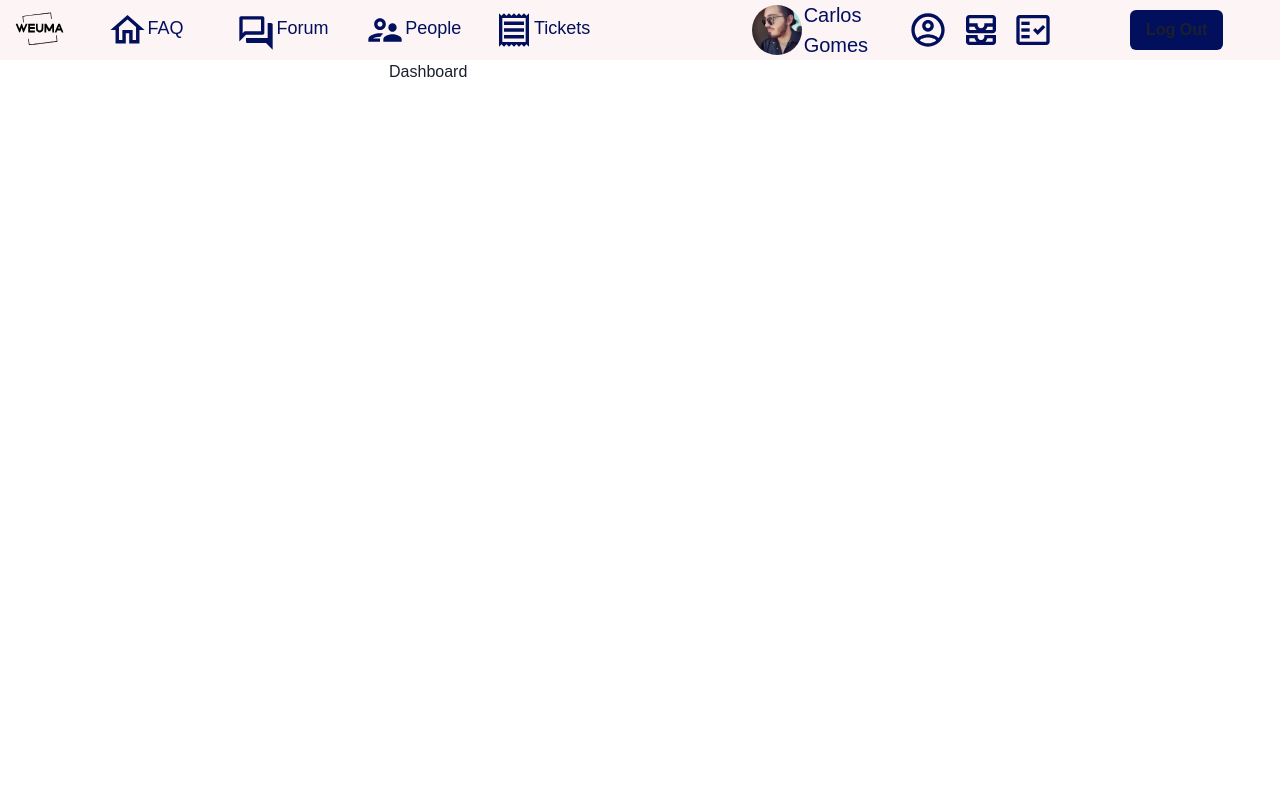
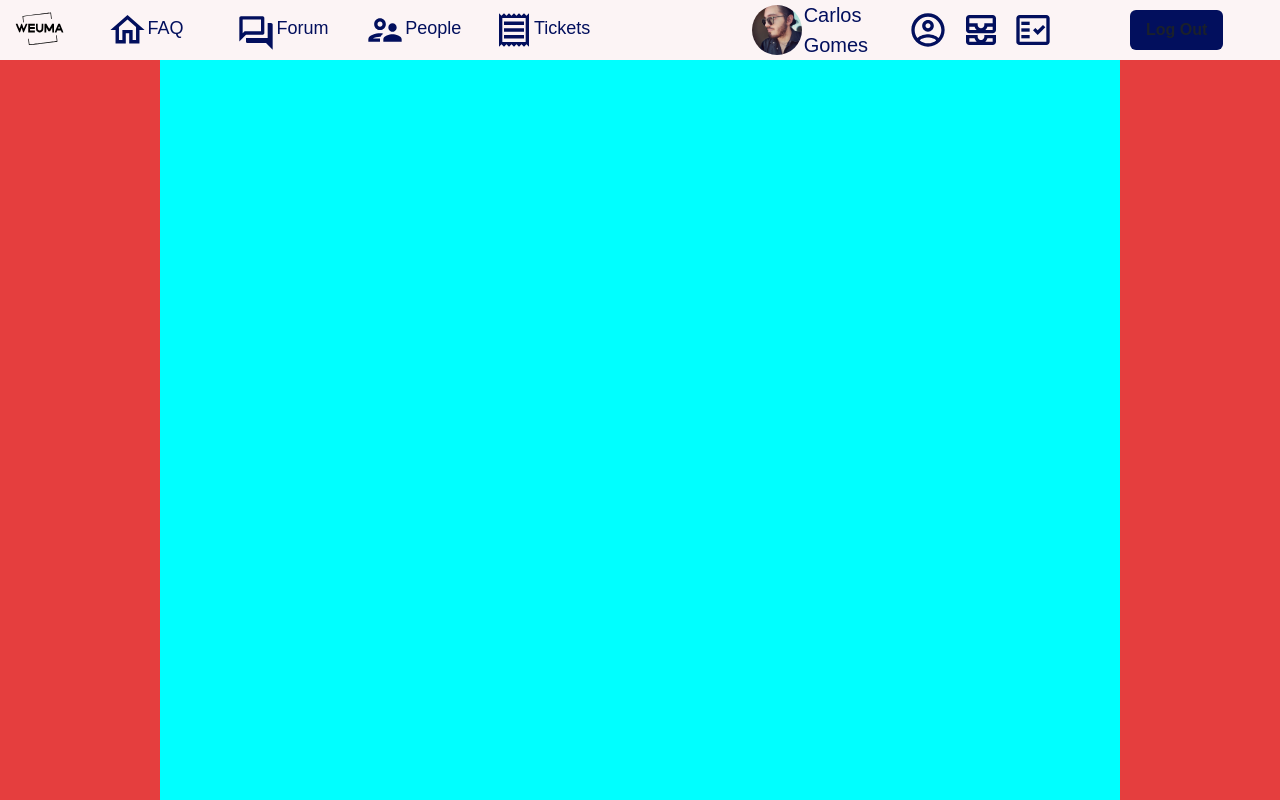
Before and after one commit to CarlosEGCH/weUMa, a React (Create React App) app in the folder weuma/frontend/: page / in a window 1280 px wide. Built offline with nearby package versions, Linux system fonts and the light colour scheme.

Commit message:
Started with the layout structure

```diff
--- a/weuma/frontend/src/App.js
+++ b/weuma/frontend/src/App.js
@@ -1,26 +1,28 @@
 import './styles/App.css';
 import { BrowserRouter, Route, Routes } from "react-router-dom";
-import { Container } from '@chakra-ui/react';
+import { Box, Container } from '@chakra-ui/react';
  import Menu from "./components/Navbar";
  import MobileMenu from "./components/MobileNavbar";
 
  import { useViewport } from './hooks/Responsive.js';
+
+ import Dashboard from './components/Dashboard.js';
 
 function App() {
 
   const { width } = useViewport();
 
   return (
-    <BrowserRouter>
+    <Box bg='brand.primary' h='100vh'>
+      <BrowserRouter>
       {width > 900 ? <Menu /> : <MobileMenu />}
-      <Container>
         <Routes>
-          <Route index path="/" element={"Dashboard"} />
+          <Route index path="/" element={<Dashboard />} />
           <Route path="/tasks/new" element={"<h1>Hello2</h1>"} />
           <Route path="/tasks/:id/edit" element={"<h1>Hello3</h1>"} />
         </Routes>
-      </Container>
     </BrowserRouter>
+    </Box>
   );
 }
 
--- /dev/null
+++ b/weuma/frontend/src/components/Dashboard.js
@@ -0,0 +1,22 @@
+import { Grid, GridItem, Box, Center } from '@chakra-ui/react';
+import * as React from 'react';
+
+
+export default function MainPage(){
+
+    return (
+        <Grid h='100%' bg='red.500' templateColumns='repeat(8, 1fr)'>
+            <GridItem h='100%'>
+                Here goes the options
+            </GridItem>
+            <GridItem colStart={2} colSpan={6} h='100%' bg='cyan'>
+                <Center>
+                Here goes the chat
+                </Center>
+            </GridItem>
+            <GridItem h='100%'>
+                Here goes the admins
+            </GridItem>
+        </Grid>
+    );
+}
--- a/weuma/frontend/src/components/Navbar.js
+++ b/weuma/frontend/src/components/Navbar.js
@@ -16,7 +16,7 @@ export default function ButtonAppBar(){
 const navigate = useNavigate();
 
 return (
-    <Box bg="brand.primary" h="60px">
+    <Box bg="brand.primary" h="60px" position='absolute' w='100%'>
         <Grid templateColumns='repeat(12, 1fr)' gap={2} h='100%'>
             <GridItem w='100%' h='100%' colSpan={1}>
                 <Box h='100%'>
@@ -34,7 +34,7 @@ return (
                         </Link>
                     </GridItem>
                     <GridItem>
-                        <Link to="/">
+                        <Link to="/Forum">
                             <Grid templateColumns='0.5fr 1fr'>
                                 <Image boxSize='50px' marginTop='8px' src={forumIcon} />
                                 <Text color='brand.accent' fontSize={['sm', 'md', 'lg']} marginTop='15px'>Forum</Text>
```
Also changed, not shown: weuma/frontend/src/components/MobileNavbar.js (+1 -1 lines).
